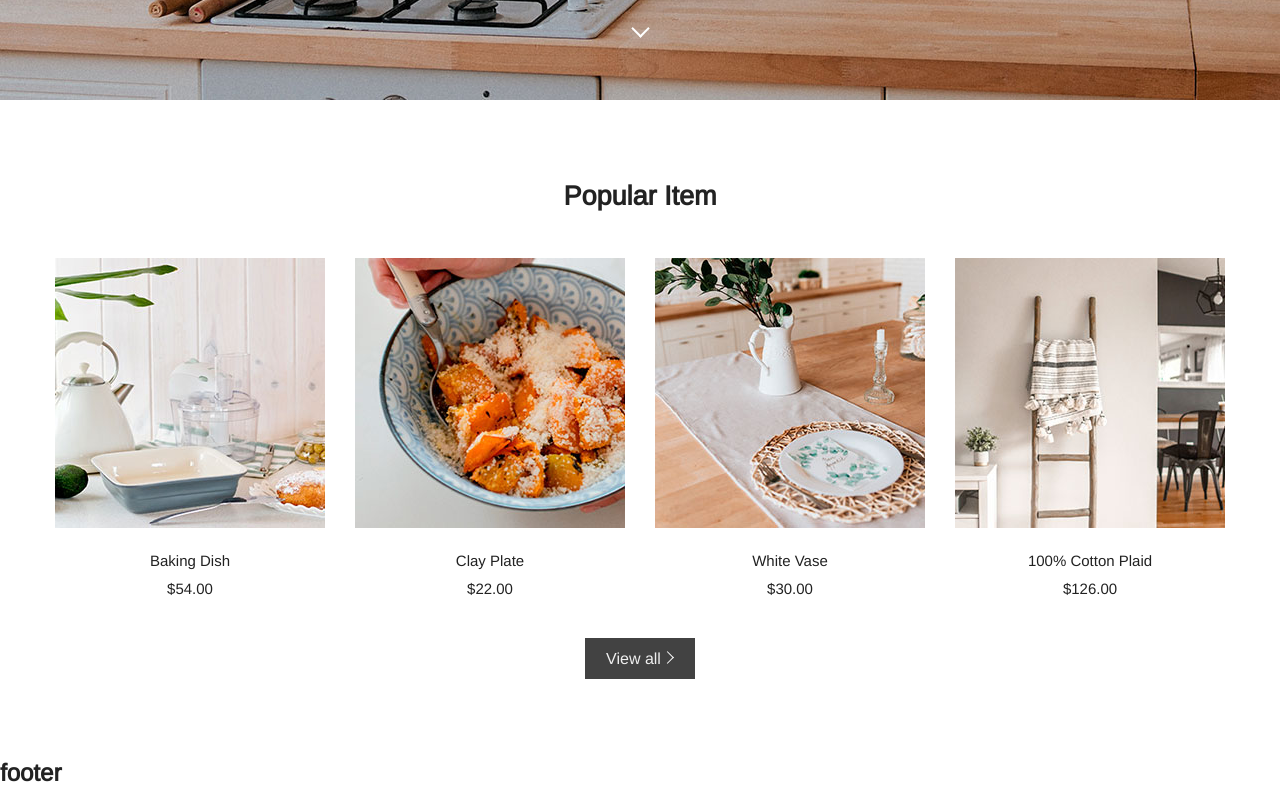
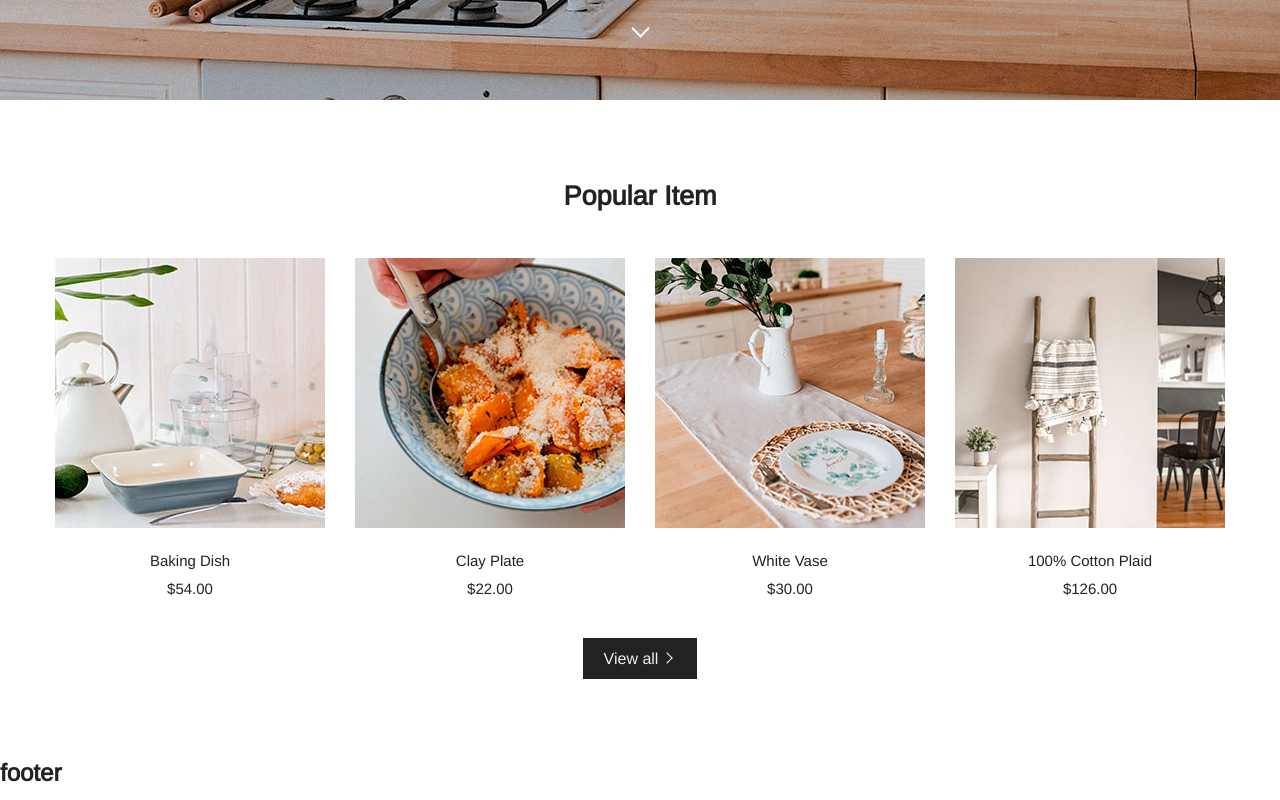
Before and after one commit to HermannBelinskii/test, a website: page src/index.html in a window 1280 px wide. Shown: the part 834-1634 px from the top of the page. Drawn offline with nearby package versions, Linux system fonts and the light colour scheme; files that its build step writes are made by us from their sources; files whose address does not match are found by name.

Commit message:
add block pop-item.2

```diff
--- a/src/scss/layout/_common.scss
+++ b/src/scss/layout/_common.scss
@@ -133,17 +133,17 @@ nav{
 
 .btn-black{
     text-decoration: none;
-    background: #424242;
+    background: $black;
     padding: 10px 20px;
     transition: 0.5s ease-in-out;
     display: inline-block;
-    border: 1px solid #424242;
+    border: 1px solid $black;
     &:hover{
-        color: #424242;
+        color: $black;
         background: $white;
         span {
-            border-bottom-color: #424242;
-            border-right-color: #424242;
+            border-bottom-color: $black;
+            border-right-color: $black;
         }
     }
 }
@@ -179,8 +179,8 @@ main{
         }
         a{
             span{
-                width: 9px;
-                height: 9px;
+                width: 8px;
+                height: 8px;
                 display: inline-block;
                 position: relative;
                 border-bottom: 1px solid $white;
@@ -189,7 +189,7 @@ main{
                 position: relative;
                 top: -2px;
                 transition: 0.3s ease-in-out;
-                margin: 0 2px;
+                margin: 0 5px;
             }
         }
     }
```
Also changed, not shown: dist/css/main.css, dist/css/main.min.css, 1 other file.
